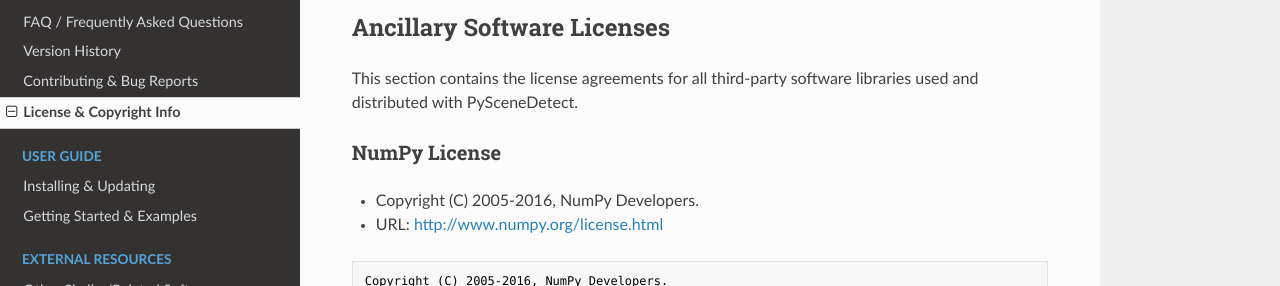
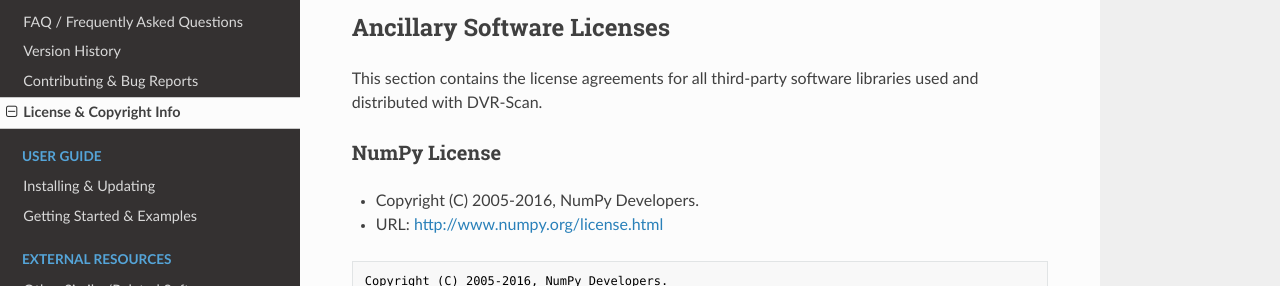
Before and after one commit to Breakthrough/DVR-Scan, an MkDocs documentation site: the page built from docs/copyright.md, in a window 1280 px wide and 900 px high, scrolled down 417 px. Shown: the part 189-475 px from the top of the window. Built offline with MkDocs 1.6.1, drawn with Linux system fonts in a browser that asks for light colours; nearby versions of some CDN libraries; old or Windows-style settings are respelled for this version of MkDocs.

Commit message:
Updated documentation for 1.0 release.

```diff
--- a/docs/copyright.md
+++ b/docs/copyright.md
@@ -36,7 +36,7 @@
 
 ## Ancillary Software Licenses
 
-This section contains the license agreements for all third-party software libraries used and distributed with PySceneDetect.
+This section contains the license agreements for all third-party software libraries used and distributed with DVR-Scan.
 
 
 ### NumPy License
```
Also changed, not shown: docs/changelog.md (+1 -1 lines).
